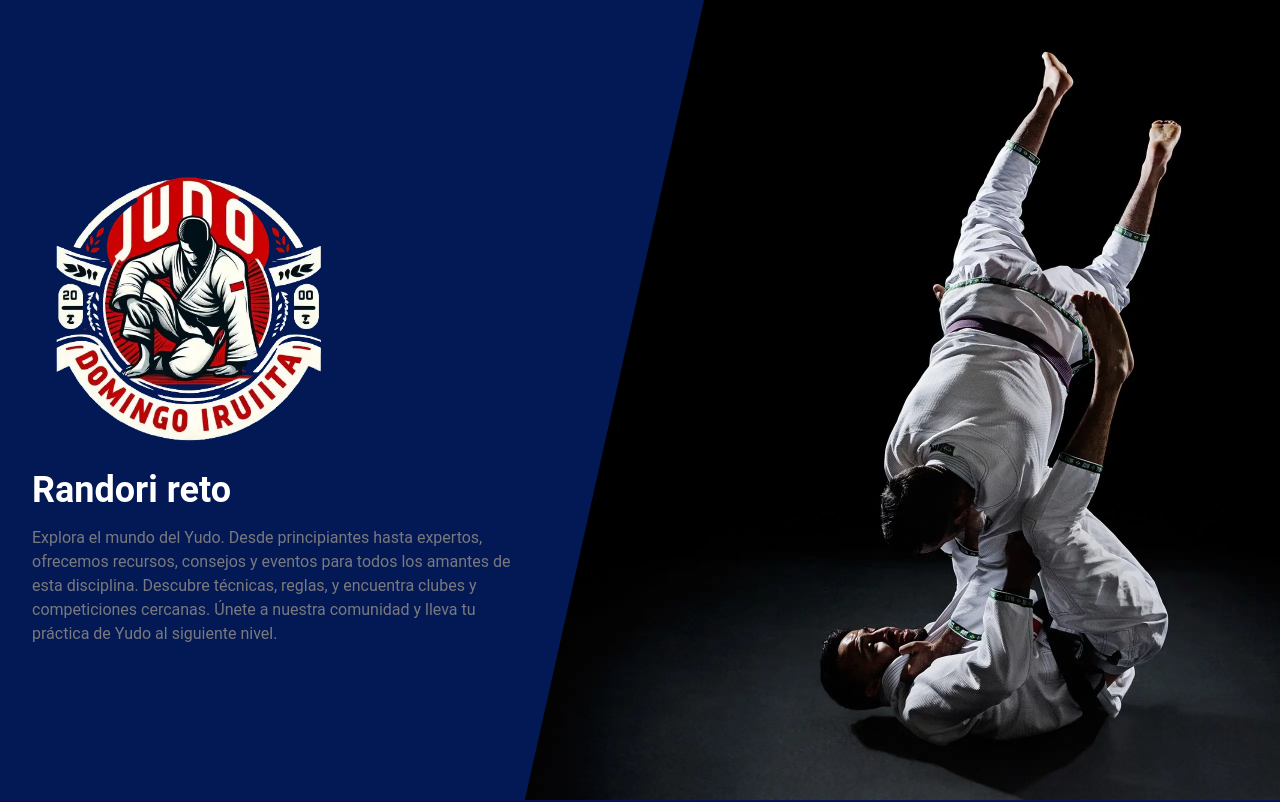
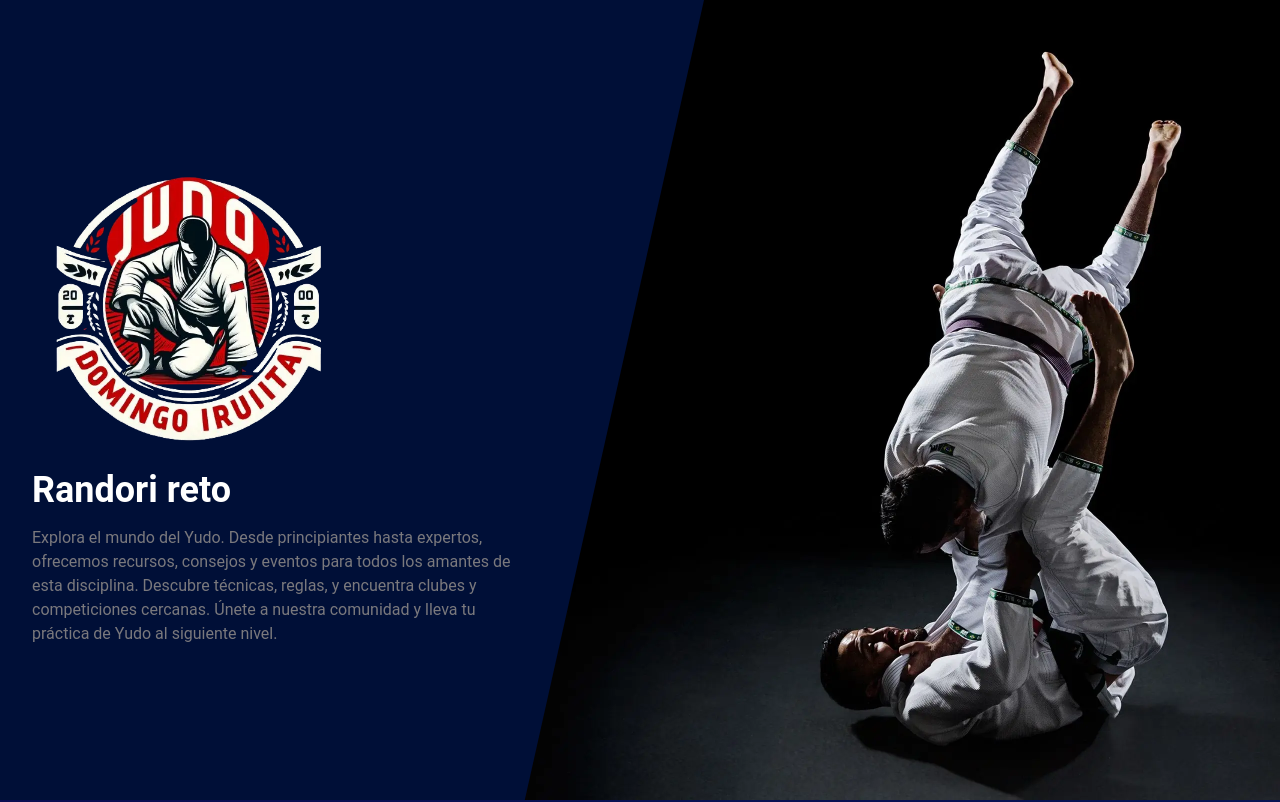
Before and after one commit to marcris124/judo-web, a React (Vite) app: page / in a window 1280 px wide. Shown: the top 802 px of the page. Built offline with nearby package versions, Linux system fonts and the light colour scheme; what tailwindcss-no-scrollbar would draw is missing.

Commit message:
arreglos 3

```diff
--- a/src/Components/Home.jsx
+++ b/src/Components/Home.jsx
@@ -8,7 +8,7 @@ const Home = () => {
 
    }}
     >
-       <div className=" md:bg-[#031955]  h-screen grid grid-cols-1 md:clip-polygon">
+       <div className="bg-transparent md:bg-[#000f37]  h-screen grid grid-cols-1 md:clip-polygon">
         <div className=" border-white grid justify-center md:justify-start content-center justify-items-start gap-4">
         <section className=' border-green-800 grid justify-items-center content-center lg:justify-items-start gap-4 pl-0 md:pl-8'>
           <img src={yudoLogo} width={300} height={150} />
--- a/src/index.css
+++ b/src/index.css
@@ -65,7 +65,3 @@ body{
     --tw-bg-opacity: 1;
     background-color: rgba(0, 0, 0, 0.397);
   }
-
-  .bg-home{
-    background: linear-gradient(199deg,#000120 0%, #1a07b9 40%, rgba(0,178,255,0.84) 80%);
-  }
```
